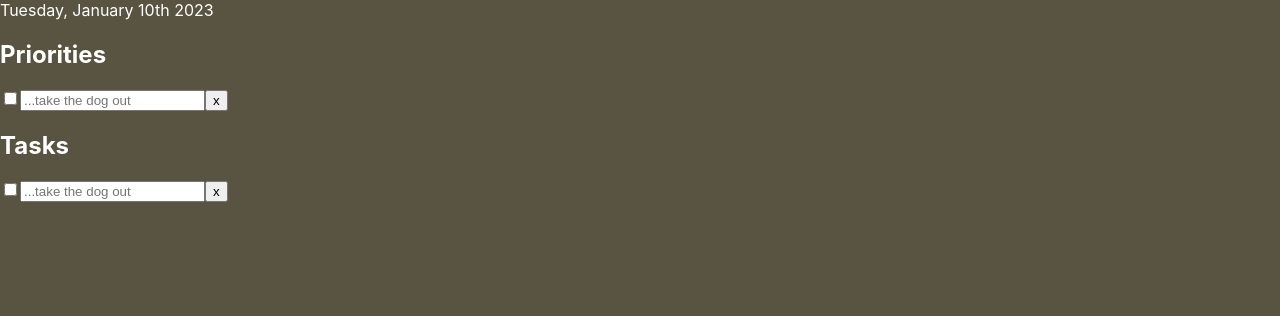
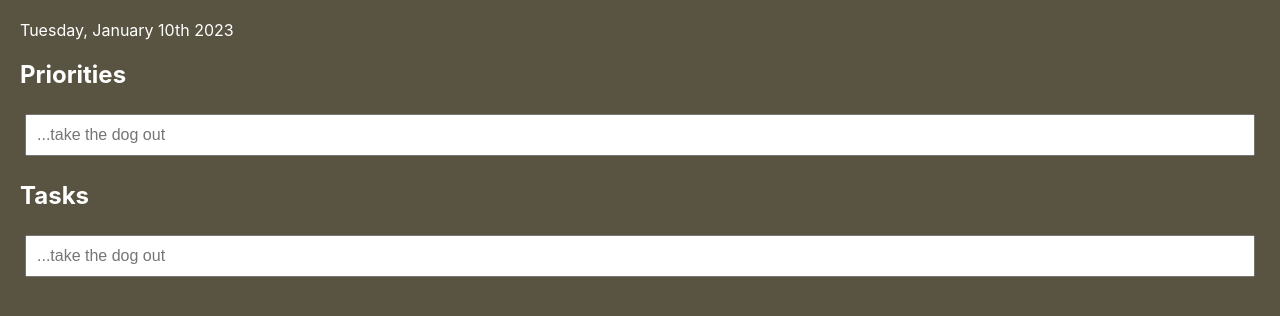
Before and after one commit to obatola/oba, a Next.js app: page /planner in a window 1280 px wide. Shown: the top 316 px of the page. Built offline with nearby package versions, Linux system fonts and the light colour scheme.

Commit message:
light styling

```diff
--- a/src/modules/planner/components/DayView.tsx
+++ b/src/modules/planner/components/DayView.tsx
@@ -1,17 +1,18 @@
 import moment from "moment";
 import { usePlanner } from "../hooks/usePlannerContext";
 import { TasksView } from "./TasksView";
+import styles from "../styles/DayView.module.css";
 
 export const DayView = () => {
     const { state } = usePlanner();
 
     return (
-        <>
+        <div className={styles.wrapper}>
             {moment(state.currentDayId)
                 .startOf("day")
                 .format("dddd, MMMM Do YYYY")}
             <TasksView isPriority />
             <TasksView />
-        </>
+        </div>
     );
 };
--- a/src/modules/planner/components/Task.tsx
+++ b/src/modules/planner/components/Task.tsx
@@ -2,14 +2,16 @@ import { useState } from "react";
 import { IPlannerActions, usePlanner } from "../hooks/usePlannerContext";
 import { ITask } from "../types";
 import { generateEmptyTask } from "../utils";
+import styles from "../styles/Task.module.css";
 
 interface IProps {
     id?: string;
     isPriority?: boolean;
+    isNewTask?: boolean;
 }
 
 // TODO: instead of id as empty string for empty task view, just add a flag called, is new task
-export const Task = ({ id = "", isPriority }: IProps) => {
+export const Task = ({ id = "", isPriority, isNewTask }: IProps) => {
     const { state, dispatch } = usePlanner();
     const [editableTask, setEditableTask] = useState<ITask>(
         state.tasks[id] || generateEmptyTask()
@@ -74,27 +76,30 @@ export const Task = ({ id = "", isPriority }: IProps) => {
     };
 
     return (
-        <form onSubmit={handleSubmit}>
+        <form onSubmit={handleSubmit} className={styles.wrapper}>
+            {!isNewTask && (
                 <input
+                    className={styles.checkbox}
                     type="checkbox"
                     title="isComplete"
                     name="isComplete"
                     checked={editableTask.isComplete}
                     onChange={handleIsCompleteToggle}
                 />
-            {editableTask.isComplete ? (
-                <>{editableTask.body}</>
-            ) : (
+            )}
             <input
+                className={styles.bodyInput}
                 onChange={handleBodyChange}
                 name="task"
                 placeholder="...take the dog out"
+                disabled={editableTask.isComplete}
                 value={editableTask.body}
             />
-            )}
+            {!isNewTask && (
                 <button type="button" title="button" onClick={handleDelete}>
                     x
                 </button>
+            )}
             <button type="submit" title="submit" style={{ display: "none" }} />
         </form>
     );
--- a/src/modules/planner/components/TasksView.tsx
+++ b/src/modules/planner/components/TasksView.tsx
@@ -1,6 +1,7 @@
 import { usePlanner } from "../hooks/usePlannerContext";
 import { sortTasksByIfCompleted } from "../utils";
 import { Task } from "./Task";
+import styles from "../styles/TaskView.module.css";
 
 interface IProps {
     isPriority?: boolean;
@@ -17,12 +18,14 @@ export const TasksView = ({ isPriority }: IProps) => {
     }
 
     return (
-        <div>
+        <div className={styles.wrapper}>
             <h2>{isPriority ? "Priorities" : "Tasks"}</h2>
-            {sortTasksByIfCompleted(tasks, state.tasks).map((taskId) => (
-                <Task key={taskId} id={taskId} isPriority={isPriority} />
-            ))}
-            <Task isPriority={isPriority} />
+            <div className={styles.tasksWrapper}>
+                {sortTasksByIfCompleted(tasks, state.tasks).map((taskId) => (
+                    <Task key={taskId} id={taskId} isPriority={isPriority} />
+                ))}
+                <Task isPriority={isPriority} isNewTask />
+            </div>
         </div>
     );
 };
--- /dev/null
+++ b/src/modules/planner/styles/DayView.module.css
@@ -0,0 +1,7 @@
+.wrapper {
+    padding: 20px;
+}
+
+.wrapper input {
+    font-size: 16px;
+}
--- /dev/null
+++ b/src/modules/planner/styles/Task.module.css
@@ -0,0 +1,22 @@
+.wrapper {
+    display: flex;
+    flex-direction: row;
+    width: 100%;
+    align-items: center;
+}
+
+.bodyInput {
+    width: 100%;
+    padding: 10px 10px;
+}
+
+.checkbox,
+.wrapper button {
+    height: 30px;
+    width: 30px;
+}
+
+.wrapper button,
+.wrapper input {
+    margin: 5px;
+}
--- /dev/null
+++ b/src/modules/planner/styles/TaskView.module.css
@@ -0,0 +1,8 @@
+.wrapper {
+    width: 100%;
+}
+
+.tasksWrapper {
+    display: flex;
+    flex-direction: column;
+}
```
Lines whose indentation alone changed are shown as unchanged.
